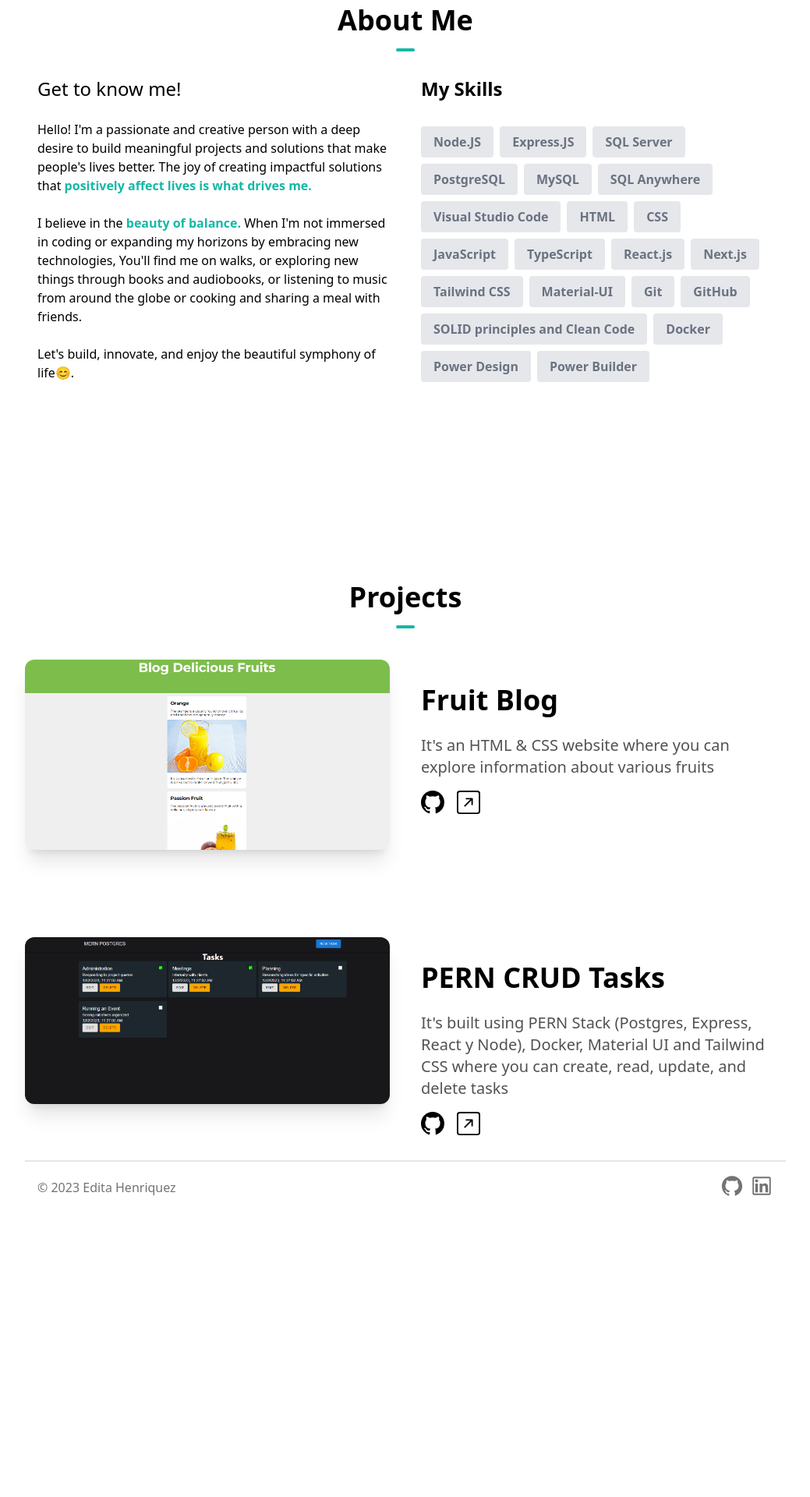
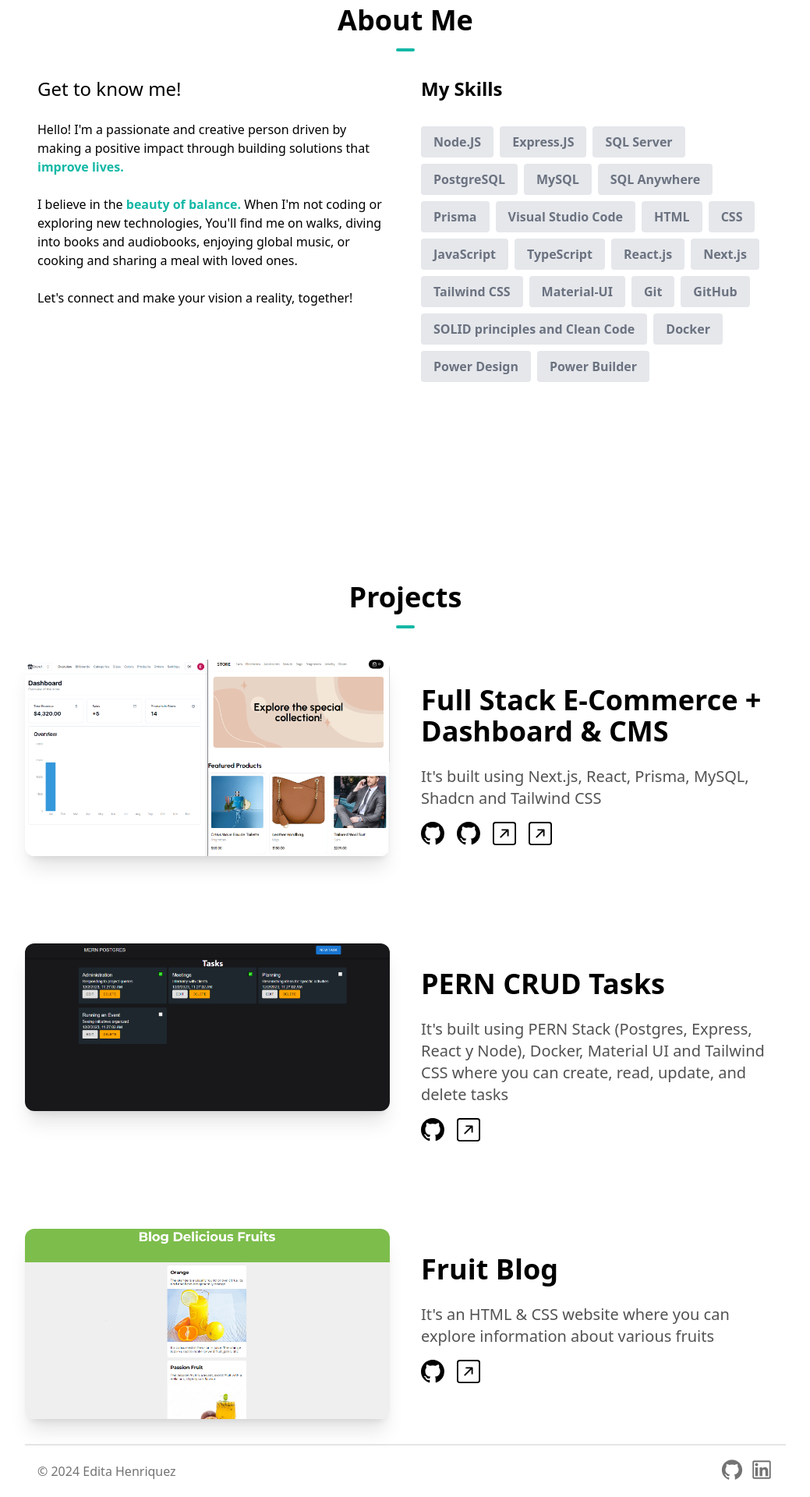
Before and after one commit to editahenriquez/portfolio, a Next.js app: page / in a window 1280 px wide. Shown: the part 1046-2966 px from the top of the page at 78% size, without its empty margins (120-1159 px from the left). Before the commit the page ends 2602 px from the top, so only its background shows below. Built offline with nearby package versions, Linux system fonts and the light colour scheme.

Commit message:
Project updated

```diff
--- a/components/AboutSection.tsx
+++ b/components/AboutSection.tsx
@@ -7,6 +7,7 @@ const skills = [
     {skill: 'PostgreSQL'},
     {skill: 'MySQL'},
     {skill: 'SQL Anywhere'},
+    {skill: 'Prisma'},
     {skill: 'Visual Studio Code'},
     {skill: 'HTML'},
     {skill: 'CSS'},
@@ -38,21 +39,18 @@ const AboutSection = () => {
                     Get to know me!
                   </h1>
                   <p>
-                    Hello! I&#39;m a passionate and creative person with a deep desire to build
-                    meaningful projects and solutions that make people&#39;s lives better.
-                    The joy of creating impactful solutions that{' '}
-                    <span className="font-bold text-teal-500">positively affect lives is what drives me.</span>
+                    Hello! I&#39;m a passionate and creative person driven by making a positive impact
+                    through building solutions that{' '}<span className="font-bold text-teal-500">improve lives.</span>{' '}
                   </p>
                   <br />
                   <p>
                   I believe in the {' '}<span className="font-bold text-teal-500">beauty of balance.</span>{' '}
-                  When I&#39;m not immersed in coding or expanding my horizons
-                  by embracing new technologies, You&#39;ll find me on walks, or exploring new things
-                  through books and audiobooks, or listening to music from around the globe or
-                  cooking and sharing a meal with friends.
+                  When I&#39;m not coding or exploring new technologies,
+                  You&#39;ll find me on walks, diving into books and audiobooks,
+                  enjoying global music, or cooking and sharing a meal with loved ones.
                   </p>
                   <br />
-                  <p>Let&#39;s build, innovate, and enjoy the beautiful symphony of life😊.</p>
+                  <p>Let&#39;s connect and make your vision a reality, together!</p>
                 </div>
                 <div className='text-center md:w-1/2 md:text-left'>
                   <h1 className='text-2xl font-bold mb-6'>My Skills</h1>
--- a/components/Footer.tsx
+++ b/components/Footer.tsx
@@ -7,7 +7,7 @@ const Footer = () => {
     <hr className='w-full h-0.5 mx-auto mt-8 bg-neutral-200 border-0' />
     <div className='mx-auto  p-4 flex flex-col text-center text-neutral-900 md:flex-row md:justify-between'>
         <div className='flex flex-row items-center justify-center space-x-1 text-neutral-500 dark:text-neutral-100'>
-          <Link href='/' className='text-neutral-500 dark:text-neutral-100'>© 2023 Edita Henriquez</Link>
+          <Link href='/' className='text-neutral-500 dark:text-neutral-100'>© 2024 Edita Henriquez</Link>
         </div>
         <div className='flex flex-row items-center justify-center space-x-2 mb-1'>
         <Link href='https://github.com/editahenriquez'target='_blank'>
--- a/components/HeroSection.tsx
+++ b/components/HeroSection.tsx
@@ -38,7 +38,7 @@ const HeroSection = () => {
             Projects
           </Link>
           <a
-          href="https://drive.google.com/file/d/1xIexSdogd30Eg7yPgr1ohw_ytzk8RU_Z/view?usp=sharing"
+          href="https://drive.google.com/file/d/1S_JG5xBY_fyrFdIai5foiC4xePFw-q-U/view?usp=sharing"
           target="_blank"
           rel="noopener noreferrer"
           className="text-neutral-200 font-semibold px-6 py-3 bg-teal-600 rounded shadow hover:bg-teal-700"
--- a/components/ProjectSection.tsx
+++ b/components/ProjectSection.tsx
@@ -5,18 +5,31 @@ import {BsGithub, BsArrowUpRightSquare} from 'react-icons/bs';
 
 const projects = [
       {
-        name: 'Fruit Blog',
-        description: `It's an HTML & CSS website where you can explore information about various fruits`,
-        image: '/fruitblog-html-css.png',
-        github: 'https://github.com/editahenriquez/fruitblog',
-        link: 'https://editahenriquez.github.io/fruitblog/'
+        name: 'Full Stack E-Commerce + Dashboard & CMS',
+        description: `It's built using Next.js, React, Prisma, MySQL, Shadcn and Tailwind CSS`,
+        image: '/ecommerce.png',
+        github1: 'https://github.com/editahenriquez/ecommerce-store',
+        github2: 'https://github.com/editahenriquez/ecommerce-admin',
+        link1: 'https://ecommerce-store-projectm.vercel.app/',
+        link2: 'https://ecommerce-admin-projectm.vercel.app/',
       },
       {
         name: 'PERN CRUD Tasks',
         description: `It's built using PERN Stack (Postgres, Express, React y Node), Docker, Material UI and Tailwind CSS where you can create, read, update, and delete tasks`,
         image: '/TasksApp-pern.png',
-        github: 'https://github.com/editahenriquez/pern-frontend',
-        link: 'https://pern-frontend-chi.vercel.app/'
+        github1: 'https://github.com/editahenriquez/pern-frontend',
+        github2: '',
+        link1: 'https://pern-frontend-chi.vercel.app/',
+        link2: ''
+      },
+      {
+        name: 'Fruit Blog',
+        description: `It's an HTML & CSS website where you can explore information about various fruits`,
+        image: '/fruitblog-html-css.png',
+        github1: 'https://github.com/editahenriquez/fruitblog',
+        github2: '',
+        link1: 'https://editahenriquez.github.io/fruitblog/',
+        link2: ''
       }
 ]
 
@@ -34,7 +47,7 @@ const ProjectSection = () => {
                   <div key={idx}>
                     <div className='flex flex-col animate-slideUpCubiBezier animation-delay-2 md:flex-row md:space-x-10'>
                         <div className='md:w-1/2'>
-                            <Link href={project.link} target='_blank'>
+                            <Link href={project.link1} target='_blank'>
                                 <Image
                                     src={project.image}
                                     alt=''
@@ -50,17 +63,32 @@ const ProjectSection = () => {
                               {project.description}
                             </p>
                             <div className='flex flex-row align-bottom space-x-4'>
-                              <Link href={project.github} target='_blank' className='hover:-translate-y-1 transition-transform cursor-pointer'>
+                              <Link href={project.github1} target='_blank' className='hover:-translate-y-1 transition-transform cursor-pointer'>
                                 <BsGithub
                                   size={30}
                                 />
                               </Link>
-                              <Link href={project.link} target='_blank'>
+                              {project.github2 !== '' && (
+                                <Link href={project.github2} target='_blank' className='hover:-translate-y-1 transition-transform cursor-pointer'>
+                                <BsGithub
+                                  size={30}
+                                />
+                               </Link>
+                              )}
+                              <Link href={project.link1} target='_blank'>
                                 <BsArrowUpRightSquare
                                   size={30}
                                   className='hover:-translate-y-1 transition-transform cursor-pointer'
                                 />
                               </Link>
+                              {project.link2 !== '' && (
+                                <Link href={project.link2} target='_blank'>
+                                  <BsArrowUpRightSquare
+                                    size={30}
+                                    className='hover:-translate-y-1 transition-transform cursor-pointer'
+                                  />
+                                </Link>
+                              )}
                             </div>
                         </div>
                     </div>
```
Also changed, not shown: public/ecommerce.png (added).
